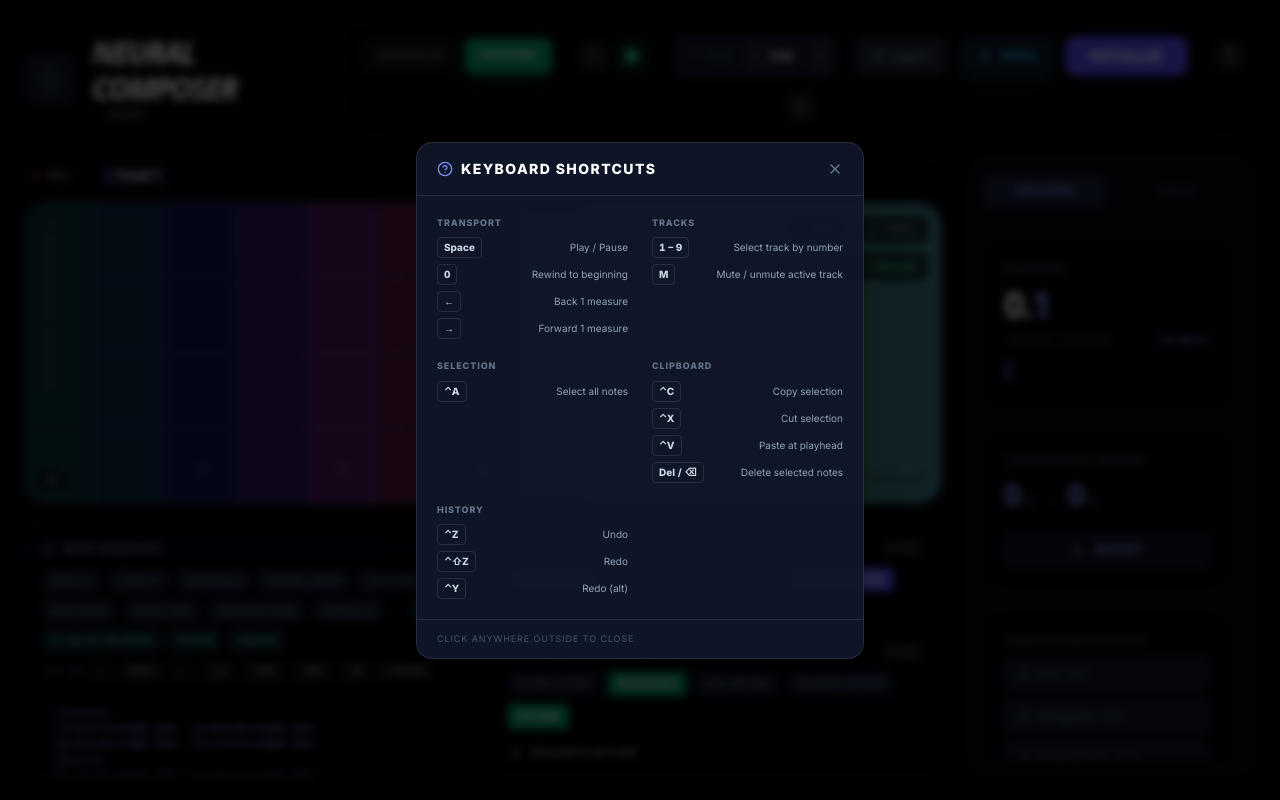
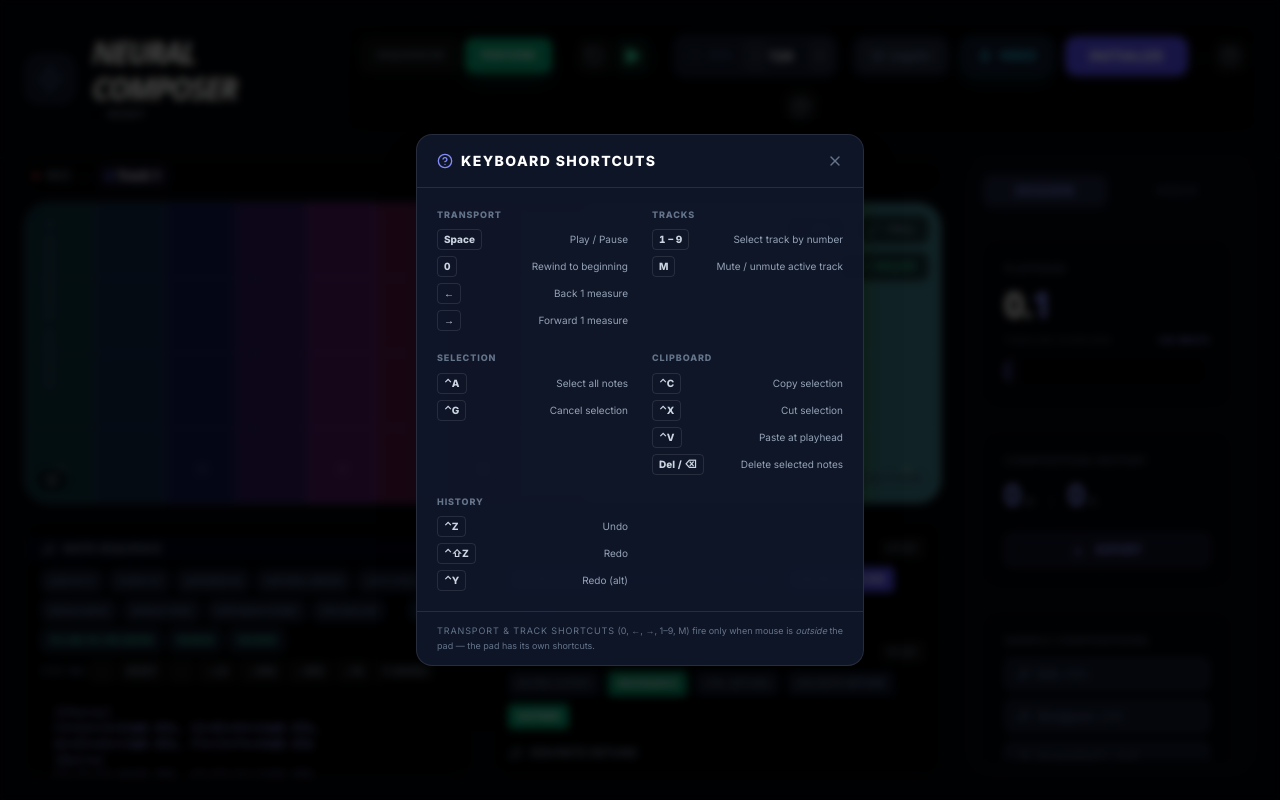
Before and after one commit to nathanwang000/NeuralComposer, a React (Vite) app: page / in a window 1280 px wide. Both pictures are taken after a click on the button 1229 px from the left and 55 px from the top of the page. Built offline with nearby package versions, Linux system fonts and the light colour scheme.

Commit message:
add deselect shortcut

```diff
--- a/App.tsx
+++ b/App.tsx
@@ -71,7 +71,8 @@ const KB_SEQ = {
   UNDO:       { key: 'z',          display: `${_MOD}Z`,     hint: 'Undo',                      mod: true },
   REDO:       { key: 'z',          display: `${_MOD}⇧Z`,    hint: 'Redo',                      mod: true, shift: true },
   REDO_ALT:   { key: 'y',          display: `${_MOD}Y`,     hint: 'Redo (alt)',                mod: true },
-  DELETE:     { key: 'Delete',     display: 'Del / ⌫',      hint: 'Delete selected notes' },
+  DELETE:            { key: 'Delete',     display: 'Del / ⌫',      hint: 'Delete selected notes' },
+  CANCEL_SELECTION:  { key: 'g',          display: `${_MOD}G`,     hint: 'Cancel selection',          mod: true },
   // ── Transport ─────────────────────────────────────────────────────────────
   PLAY_PAUSE: { key: ' ',          display: 'Space',        hint: 'Play / Pause' },
   REWIND:     { key: '0',          display: '0',            hint: 'Rewind to beginning' },
@@ -210,7 +211,7 @@ type NcThemeId = string;
 const SEQ_TUTORIAL_SECTIONS: { title: string; rows: { display: string; hint: string }[] }[] = [
   { title: 'Transport',  rows: [KB_SEQ.PLAY_PAUSE, KB_SEQ.REWIND, KB_SEQ.PREV_BAR, KB_SEQ.NEXT_BAR] },
   { title: 'Tracks',     rows: [KB_SEQ.SELECT_TRACK, KB_SEQ.MUTE_TRACK] },
-  { title: 'Selection',  rows: [KB_SEQ.SELECT_ALL] },
+  { title: 'Selection',  rows: [KB_SEQ.SELECT_ALL, KB_SEQ.CANCEL_SELECTION] },
   { title: 'Clipboard',  rows: [KB_SEQ.COPY, KB_SEQ.CUT, KB_SEQ.PASTE, KB_SEQ.DELETE] },
   { title: 'History',    rows: [KB_SEQ.UNDO, KB_SEQ.REDO, KB_SEQ.REDO_ALT] },
 ];
@@ -1260,8 +1261,9 @@ const App: React.FC = () => {
           case KB_SEQ.SELECT_ALL.key: e.preventDefault(); handleSelectAll(); break;
           case KB_SEQ.COPY.key:       e.preventDefault(); handleCopy();      break;
           case KB_SEQ.PASTE.key:      e.preventDefault(); handlePaste();     break;
-          case KB_SEQ.UNDO.key:       e.preventDefault(); if (e.shiftKey) redo(); else undo(); break;
-          case KB_SEQ.REDO_ALT.key:   e.preventDefault(); redo();            break;
+          case KB_SEQ.UNDO.key:              e.preventDefault(); if (e.shiftKey) redo(); else undo(); break;
+          case KB_SEQ.REDO_ALT.key:          e.preventDefault(); redo();            break;
+          case KB_SEQ.CANCEL_SELECTION.key:  e.preventDefault(); setSelectedEventIds([]); break;
         }
         return;
       }
@@ -2152,8 +2154,8 @@ const App: React.FC = () => {
               ))}
             </div>
 
-            <div className="px-5 py-3 border-t border-white/10 text-[9px] text-slate-600 uppercase tracking-widest">
-              Click anywhere outside to close
+            <div className="px-5 py-3 border-t border-white/10 text-[9px] text-slate-500 leading-relaxed">
+              <span className="uppercase tracking-widest">Transport &amp; track shortcuts</span> (0, ←, →, 1–9, M) fire only when mouse is <span className="italic">outside</span> the pad — the pad has its own shortcuts.
             </div>
           </div>
         </div>,
```
